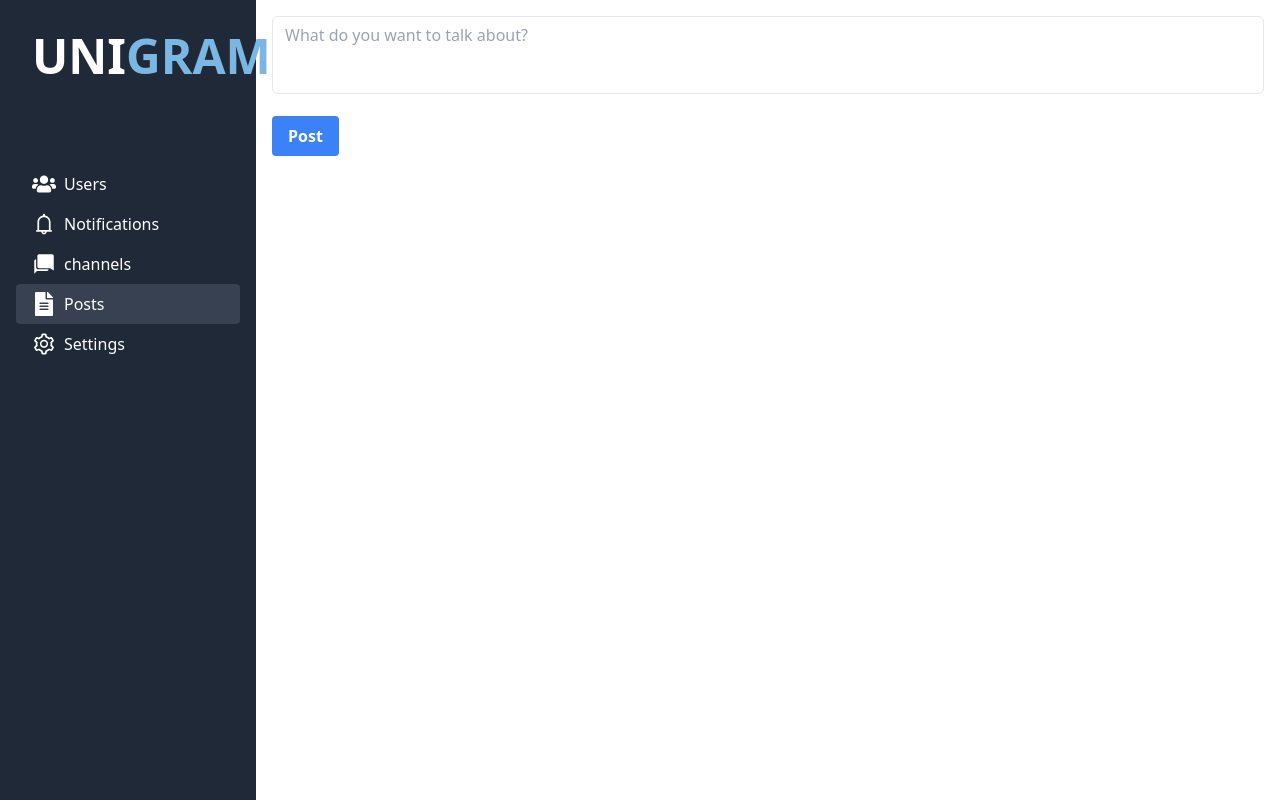
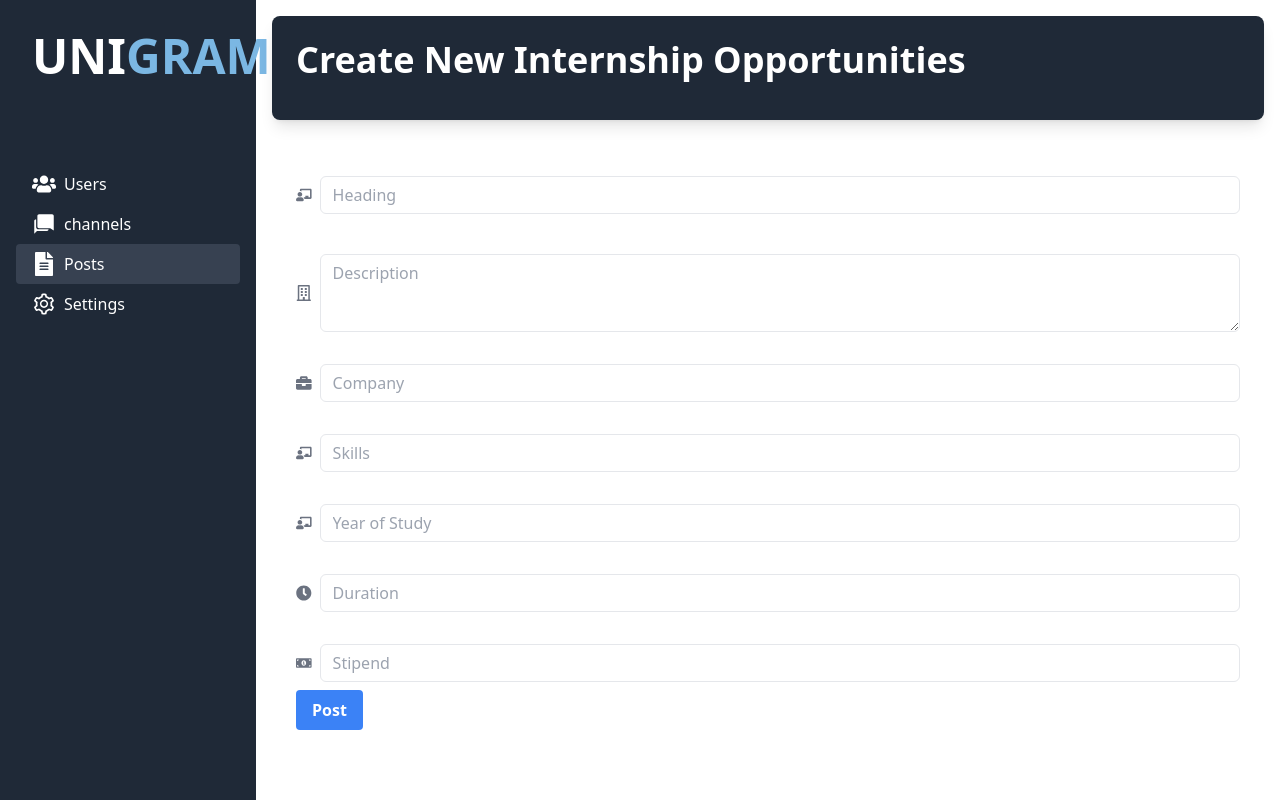
Before and after one commit to Vijaykv5/Unigram, a React (Vite) app in the folder client/: page /admin/dashboard in a window 1280 px wide. Both pictures are taken after a click on the element "Posts". Built offline with nearby package versions, Linux system fonts and the light colour scheme; no server answers; a web font is replaced by a local one.

Commit message:
New Updates

```diff
--- a/client/src/components/TrendingPage.jsx
+++ b/client/src/components/TrendingPage.jsx
@@ -2,6 +2,7 @@ import React, { useEffect, useState } from "react";
 import { Link, useParams } from "react-router-dom";
 import { BiUpvote } from "react-icons/bi";
 import { FaRegComment } from "react-icons/fa";
+import Trending from "./trending/Trending";
 
 const TrendingPage = () => {
   const channel = useParams().channel;
@@ -32,6 +33,10 @@ const TrendingPage = () => {
 
   return (
     <div>
+      {/* <div>
+        <Trending />
+      </div> */}
+
       {posts.map((post, index) => (
         <div
           key={post._id}
--- a/client/src/components/admin/Dashboard.jsx
+++ b/client/src/components/admin/Dashboard.jsx
@@ -36,15 +36,7 @@ const Dashboard = () => {
           <FaUsers className="mr-2" size={24} />
           <span>Users</span>
         </div>
-        <div
-          className={`sidebar-item flex items-center py-2 px-4 rounded ${
-            selected === "notifications" && "bg-gray-700"
-          }`}
-          onClick={() => handleItemClick("notifications")}
-        >
-          <AiOutlineBell className="mr-2" size={24} />
-          <span>Notifications</span>
-        </div>
+
         <div
           className={`sidebar-item flex items-center py-2 px-4 rounded ${
             selected === "channels" && "bg-gray-700"
@@ -77,8 +69,7 @@ const Dashboard = () => {
       {/* Content */}
       <div className="flex-1 p-4">
         {selected === "users" && <UsersContent />}
-        {/* {selected === "notifications" && <NotificationsContent />} */}
-        {selected === "channels" && <MessagesContent/>}
+        {selected === "channels" && <MessagesContent />}
         {selected === "posts" && <PostsContent />}
         {selected === "settings" && <SettingsContent />}
       </div>
--- a/client/src/components/admin/admincomponents/PostsContent.jsx
+++ b/client/src/components/admin/admincomponents/PostsContent.jsx
@@ -1,18 +1,36 @@
- import React, { useState, useEffect } from "react";
+import React, { useState } from "react";
 import { Toaster, toast } from "react-hot-toast";
+import {
+  FaRegBuilding,
+  FaFileAlt,
+  FaBriefcase,
+  FaChalkboardTeacher,
+  FaClock,
+  FaMoneyBillAlt,
+} from "react-icons/fa";
 
 const PostContent = () => {
+  const [heading, setHeading] = useState("");
+  const [company, setCompany] = useState("");
   const [description, setDescription] = useState("");
-  const [totalUsers, setTotalUsers] = useState(0);
-  const [newChannel, setNewChannel] = useState("");
-  const [channels, setChannels] = useState([]);
-
+  const [skills, setSkills] = useState("");
+  const [preferredyear, setPreferredyear] = useState("");
+  const [duration, setDuration] = useState("");
+  const [stipend, setStipend] = useState("");
 
   const handleSubmit = async (e) => {
     e.preventDefault();
 
-    if (!description.trim()) {
-      toast.error("Please provide a description");
+    if (
+      !heading.trim() ||
+      !description.trim() ||
+      !company.trim() ||
+      !skills.trim() ||
+      !preferredyear.trim() ||
+      !duration.trim() ||
+      !stipend.trim()
+    ) {
+      toast.error("Please fill all fields");
       return;
     }
 
@@ -22,14 +40,28 @@ const PostContent = () => {
         headers: {
           "Content-Type": "application/json",
         },
-        body: JSON.stringify({ content: description }),
+        body: JSON.stringify({
+          heading,
+          description,
+          company,
+          skills: skills.split(",").map((skill) => skill.trim()), // Convert skills to array
+          preferredyear,
+          duration,
+          stipend,
+        }),
       });
 
       if (response.ok) {
         const data = await response.json();
         console.log("Success:", data);
         toast.success("Post successful");
-        setDescription(""); // Clear textarea after successful post
+        setHeading("");
+        setDescription("");
+        setCompany("");
+        setSkills("");
+        setPreferredyear("");
+        setDuration("");
+        setStipend("");
       } else {
         const errorMessage = await response.text();
         console.error("Error:", errorMessage || response.statusText);
@@ -41,51 +73,135 @@ const PostContent = () => {
     }
   };
 
-  const handleChange = (e) => {
-    setDescription(e.target.value);
-  };
-
-
-
   return (
     <div>
-      <div>
+      <div className="bg-gray-800 p-6 rounded-lg shadow-lg">
+        <h2 className="text-4xl font-bold mb-4 text-white">Create New Internship Opportunities</h2>
+      </div>
 
+      {/* <div className="mt-6 text-black text-4xl px-6 pt-6 font-bold">
+        <FaFileAlt className="inline-block mr-2" />
+        Internships
+      </div> */}
+      <form onSubmit={handleSubmit} className="mt-8 px-6">
+        <div className="mb-4">
+          <label className="text-sm font-semibold mb-1 block">Heading</label>
+          <div className="flex items-center">
+            <FaChalkboardTeacher className="text-gray-500 mr-2" />
+            <input
+              type="text"
+              placeholder="Heading"
+              className="w-full border rounded-md py-2 px-3 text-gray-700 leading-tight focus:outline-none focus:shadow-outline"
+              value={heading}
+              onChange={(e) => setHeading(e.target.value)}
+              required
+            />
           </div>
-      <form onSubmit={handleSubmit}>
+        </div>
+
+        <div className="mb-2">
+          <label className="text-sm font-semibold mb-1 block">
+            Description
+          </label>
+          <div className="flex items-center">
+            <FaRegBuilding className="text-gray-500 mr-2" />
             <textarea
-          id="description"
-          placeholder="What do you want to talk about?"
-          className="w-full border rounded-md py-2 px-3 text-gray-700 leading-tight focus:outline-none focus:shadow-outline resize-none mb-2"
+              placeholder="Description"
+              className="w-full border rounded-md py-2 px-3 text-gray-700 leading-tight focus:outline-none focus:shadow-outline"
               rows="3"
               value={description}
-          onChange={handleChange}
+              onChange={(e) => setDescription(e.target.value)}
               required
             />
+          </div>
+        </div>
+
+        <div className="mb-2">
+          <label className="text-sm font-semibold mb-1 block">Company</label>
+          <div className="flex items-center">
+            <FaBriefcase className="text-gray-500 mr-2" />
+            <input
+              type="text"
+              placeholder="Company"
+              className="w-full border rounded-md py-2 px-3 text-gray-700 leading-tight focus:outline-none focus:shadow-outline"
+              value={company}
+              onChange={(e) => setCompany(e.target.value)}
+              required
+            />
+          </div>
+        </div>
+
+        <div className="mb-2">
+          <label className="text-sm font-semibold mb-1 block">
+            Skills (comma-separated)
+          </label>
+          <div className="flex items-center">
+            <FaChalkboardTeacher className="text-gray-500 mr-2" />
+            <input
+              type="text"
+              placeholder="Skills"
+              className="w-full border rounded-md py-2 px-3 text-gray-700 leading-tight focus:outline-none focus:shadow-outline"
+              value={skills}
+              onChange={(e) => setSkills(e.target.value)}
+              required
+            />
+          </div>
+        </div>
+
+        <div className="mb-2">
+          <label className="text-sm font-semibold mb-1 block">
+            Year of Study
+          </label>
+          <div className="flex items-center">
+            <FaChalkboardTeacher className="text-gray-500 mr-2" />
+            <input
+              type="text"
+              placeholder="Year of Study"
+              className="w-full border rounded-md py-2 px-3 text-gray-700 leading-tight focus:outline-none focus:shadow-outline"
+              value={preferredyear}
+              onChange={(e) => setPreferredyear(e.target.value)}
+              required
+            />
+          </div>
+        </div>
+
+        <div className="mb-2">
+          <label className="text-sm font-semibold mb-1 block">Duration</label>
+          <div className="flex items-center">
+            <FaClock className="text-gray-500 mr-2" />
+            <input
+              type="text"
+              placeholder="Duration"
+              className="w-full border rounded-md py-2 px-3 text-gray-700 leading-tight focus:outline-none focus:shadow-outline"
+              value={duration}
+              onChange={(e) => setDuration(e.target.value)}
+              required
+            />
+          </div>
+        </div>
+
+        <div className="mb-2">
+          <label className="text-sm font-semibold mb-1 block">Stipend</label>
+          <div className="flex items-center">
+            <FaMoneyBillAlt className="text-gray-500 mr-2" />
+            <input
+              type="text"
+              placeholder="Stipend"
+              className="w-full border rounded-md py-2 px-3 text-gray-700 leading-tight focus:outline-none focus:shadow-outline"
+              value={stipend}
+              onChange={(e) => setStipend(e.target.value)}
+              required
+            />
+          </div>
+        </div>
 
         <button
           type="submit"
-          className="bg-blue-500 hover:bg-blue-700 text-white font-semibold py-2 px-4 rounded focus:outline-none focus:shadow-outline mt-2"
+          className="bg-blue-500 hover:bg-blue-700 text-white font-semibold py-2 px-4 rounded focus:outline-none focus:shadow-outline"
         >
           Post
         </button>
       </form>
-
-      {/* <div className="mt-4">
-        <input
-          type="text"
-          placeholder="Add new channel"
-          className="border rounded-md py-2 px-3 text-gray-700 leading-tight focus:outline-none focus:shadow-outline mr-2"
-          value={newChannel}
-          onChange={handleNewChannelChange}
-        />
-        <button
-          onClick={handleAddChannel}
-          className="bg-blue-500 hover:bg-blue-700 text-white font-semibold py-2 px-4 rounded focus:outline-none focus:shadow-outline"
-        >
-          Add Channel
-        </button>
-      </div> */}
 
       <Toaster position="top-right" />
     </div>
--- a/client/src/components/channels/Tech.jsx
+++ b/client/src/components/channels/Tech.jsx
@@ -1,8 +1,8 @@
 import React, { useEffect, useState } from "react";
+import { Link } from "react-router-dom";
 
 
 const Tech = () => {
-  // Array of channel names
   // const channels = ["Technology", "Resources", "Frontend", "Backend", "DSA", "Competitive Programming","Mini Projects","Open Source"];
 
   const [channels, setChannels] = useState([]);
--- a/client/src/components/modal/modal.css
+++ b/client/src/components/modal/modal.css
@@ -0,0 +1,78 @@
+body {
+    margin: 0;
+    font-family: Arial, sans-serif;
+}
+
+
+.fixed {
+    position: fixed;
+    top: 0;
+    left: 0;
+    width: 100%;
+    height: 100%;
+    display: flex;
+    justify-content: center;
+    align-items: center;
+    background-color: rgba(25, 120, 151, 0.5);
+}
+
+
+.bg-white {
+    background-color: white;
+    padding: 2rem;
+    border-radius: 1rem;
+    box-shadow: 0 0 20px rgba(22, 22, 22, 0.2);
+    max-width: 400px;
+}
+
+
+h2.text-2xl {
+    font-size: 1.8rem;
+    font-weight: bold;
+    margin-bottom: 1.5rem;
+    color: #1f96b7;
+}
+
+
+p {
+    margin-bottom: 1rem;
+    color: #333;
+}
+
+
+input[type="file"] {
+    margin-top: 1rem;
+}
+
+
+img.rounded-full {
+    border-radius: 50%;
+    width: 100px;
+    height: 100px;
+    margin-top: 1rem;
+}
+
+
+select,
+input[type="text"] {
+    margin-top: 1rem;
+    width: 100%;
+    padding: 0.75rem;
+    border: 1px solid #1f96b7;
+    border-radius: 0.5rem;
+}
+
+
+button {
+    margin-top: 1.5rem;
+    background-color: #1f96b7;
+    color: white;
+    padding: 0.75rem 1.5rem;
+    border-radius: 0.5rem;
+    cursor: pointer;
+    transition: background-color 0.3s ease;
+}
+
+button:hover {
+    background-color: #0f7597;
+}
--- a/client/tailwind.config.js
+++ b/client/tailwind.config.js
@@ -9,6 +9,9 @@ export default {
       textDecoration: {
         "underline-blue": "underline blue-500",
       },
+      animation: {
+        wiggle: "wiggle 1s ease-in-out infinite",
+      },
     },
     fontFamily: {
       Platypi: ["Platypi", "serif"],
```
Also changed, not shown: client/src/components/MainChannels/internships.jsx (+47 -12 lines), client/src/components/admin/admincomponents/SettingsContent.jsx (+10 -3 lines), client/src/components/modal/modal.jsx (+82 -23 lines). Lines whose indentation alone changed are shown as unchanged.
